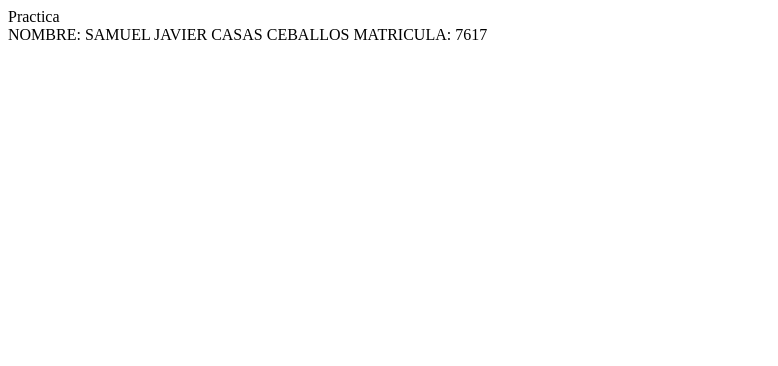
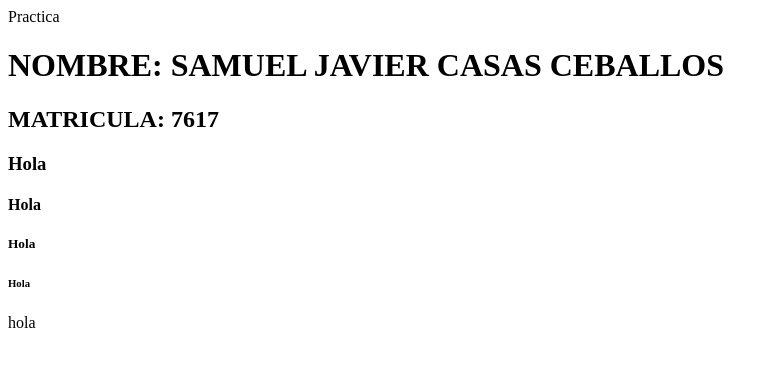
Before and after one commit to samcasas/TecnologiasDeInternet2020, a plain HTML site: page index.html in a window 1280 px wide. Shown: the whole page, without its empty margins (0-778 px from the left). Drawn offline with Linux system fonts and the light colour scheme.

Commit message:
Agregar titulos

```diff
--- a/index.html
+++ b/index.html
@@ -1,9 +1,14 @@
 <html>
 	<header>
 		Practica
-	<header>
+	</header>
 	<body>
-		NOMBRE: SAMUEL JAVIER CASAS CEBALLOS
-		MATRICULA: 7617
-	<body>
-<html>
+		<h1>NOMBRE: SAMUEL JAVIER CASAS CEBALLOS</h1>
+		<h2>MATRICULA: 7617</h2>
+		<h3>Hola</h3>
+		<h4>Hola</h4>
+		<h5>Hola</h5>
+		<h6>Hola</h6>
+		<p>hola</p>
+	</body>
+</html>
```
